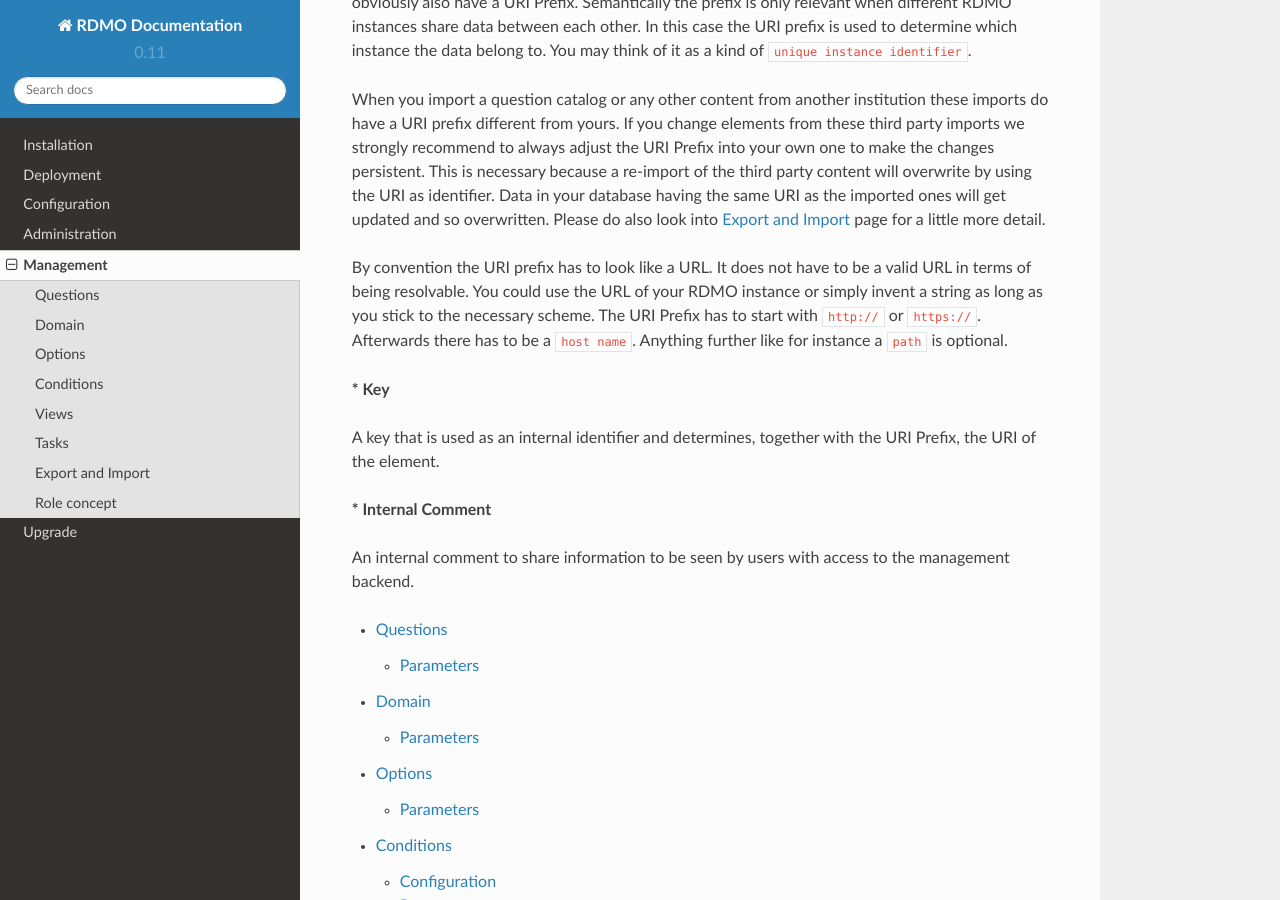
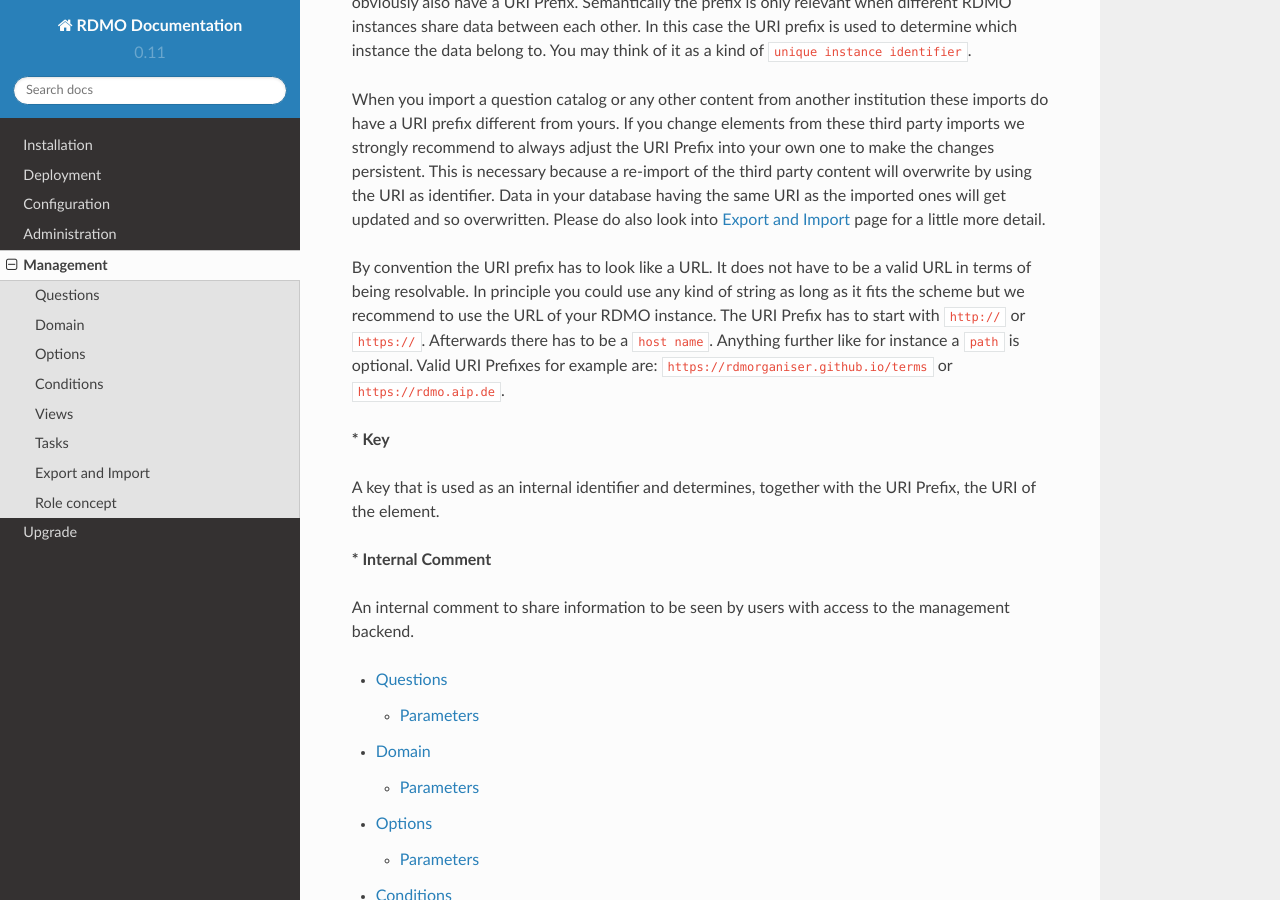
Before and after one commit to rdmorganiser/rdmo-docs, a Sphinx documentation site: the page built from docs/management/index.md, in a window 1280 px wide and 900 px high, scrolled down 2267 px. Built offline with Sphinx 7.4.7 and the Read the Docs theme 2.0.0, drawn with Linux system fonts in a browser that asks for light colours.

Commit message:
Update uri paragraph

```diff
--- a/docs/management/index.md
+++ b/docs/management/index.md
@@ -25,7 +25,7 @@
 
 When you import a question catalog or any other content from another institution these imports do have a URI prefix different from yours. If you change elements from these third party imports we strongly recommend to always adjust the URI Prefix into your own one to make the changes persistent. This is necessary because a re-import of the third party content will overwrite by using the URI as identifier. Data in your database having the same URI as the imported ones will get updated and so overwritten. Please do also look into [Export and Import](../../management/export.html) page for a little more detail.
 
-By convention the URI prefix has to look like a URL. It does not have to be a valid URL in terms of being resolvable. You could use the URL of your RDMO instance or simply invent a string as long as you stick to the necessary scheme. The URI Prefix has to start with `http://` or `https://`. Afterwards there has to be a `host name`. Anything further like for instance a `path` is optional.
+By convention the URI prefix has to look like a URL. It does not have to be a valid URL in terms of being resolvable. In principle you could use any kind of string as long as it fits the scheme but we recommend to use the URL of your RDMO instance. The URI Prefix has to start with `http://` or `https://`. Afterwards there has to be a `host name`. Anything further like for instance a `path` is optional. Valid URI Prefixes for example are: `https://rdmorganiser.github.io/terms` or `https://rdmo.aip.de`.
 
 __* Key__
 
```
